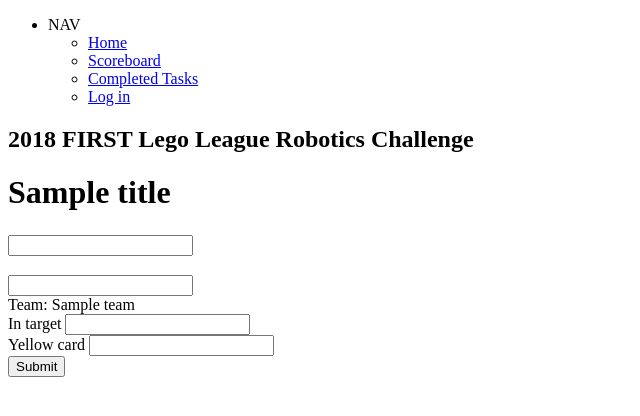
After one commit to harrytucker/lego-scoreboard, a Python web app: template templates/judges/tasks/m09_tripod.html in a window 1280 px wide. The commit adds this page. Shown: the top 416 px of the page, without its empty margins (0-640 px from the left). Run offline with Jinja, Linux system fonts and the light colour scheme; the template is opened without the code that fills it: most values are stand-ins (such as "Sample title", 1, 10 or a date in 2020); form fields are guessed from the names that the template uses.

Commit message:
fix errors in forms

```diff
--- a/forms/tasks/m05_filter_form.py
+++ b/forms/tasks/m05_filter_form.py
@@ -9,7 +9,7 @@ from lego.forms.tasks.base_task_form import BaseTaskForm
 
 
 class M05FilterForm(BaseTaskForm):
-    title = 'Not set'
+    title = 'M05 - Filter'
     info = 'Move the Filter north until the lock latch drops.'
 
     # fields
--- a/forms/tasks/m10_pipe_replacement_form.py
+++ b/forms/tasks/m10_pipe_replacement_form.py
@@ -11,7 +11,7 @@ from lego.forms.tasks.base_task_form import BaseTaskForm
 class M10PipeReplacementForm(BaseTaskForm):
     title = 'M10 - Pipe Replacement'
     info = 'Move a New Pipe so it is where the broken one started, in full/flat contact with ' \
-           'the mat. You may install the Optional Loop first, in Base, if you wish.)'
+           'the mat. You may install the Optional Loop first, in Base, if you wish.'
 
         # fields
     task_complete = RadioField('Task complete:',
--- a/forms/tasks/m17_slingshot_form.py
+++ b/forms/tasks/m17_slingshot_form.py
@@ -2,7 +2,7 @@
 #
 # -----------------------------------------------------------------------------
 
-from wtforms import Boolean, RadioField
+from wtforms import BooleanField, RadioField
 from wtforms.validators import InputRequired
 
 from lego.forms.tasks.base_task_form import BaseTaskForm
--- a/routes.py
+++ b/routes.py
@@ -103,7 +103,7 @@ def judges_score_round():
     form.team.choices = [('', '--Select team--'), ('-1', 'PRACTICE')]
     form.team.choices += [(t.id, t.name) for t in Team.query.order_by('name')]
 
-    flash(form.task.choices)
+    # flash(form.task.choices)
 
     if form.validate_on_submit():
         team_id = int(request.form['team'])
@@ -155,7 +155,7 @@ def judges_score_task():
     try:
         task_form = TASK_FORMS[int(task_id)](request.values)
         task_template = form_to_template(task_form)
-    except ValueError:
+    except IndexError:
         flash('Task not found')
         return redirect(url_for('judges_score_round'))
 
--- /dev/null
+++ b/templates/judges/tasks/m09_tripod.html
@@ -0,0 +1,12 @@
+{% extends 'judges/scoretask_base.html' %}
+{% block form %}
+<div class="form-input">
+    {{ form.in_target.label(class_='form-label') }}
+
+    {% if form.in_target.errors %}
+        {{ form.in_target(class_='input-select input-error') }}
+    {% else %}
+        {{ form.in_target(class_='input-select') }}
+    {% endif %}
+</div>
+{% endblock %}
--- a/templates/judges/tasks/m14_water_well.html
+++ b/templates/judges/tasks/m14_water_well.html
@@ -6,7 +6,7 @@
     {% if form.in_target.errors %}
         {{ form.in_target(class_='input-select input-error') }}
     {% else %}
-        {{ form.task_complete(class_='input-select') }}
+        {{ form.in_target(class_='input-select') }}
     {% endif %}
 </div>
 {% endblock %}
```
